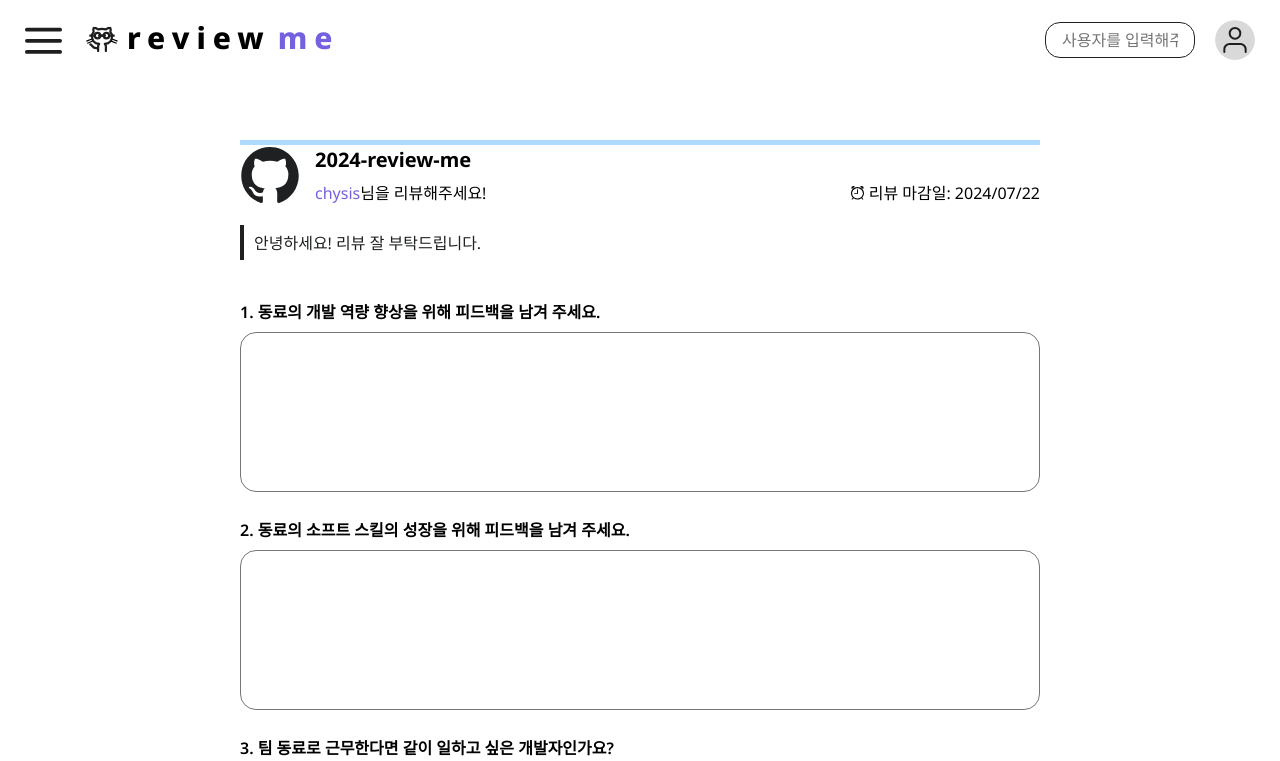
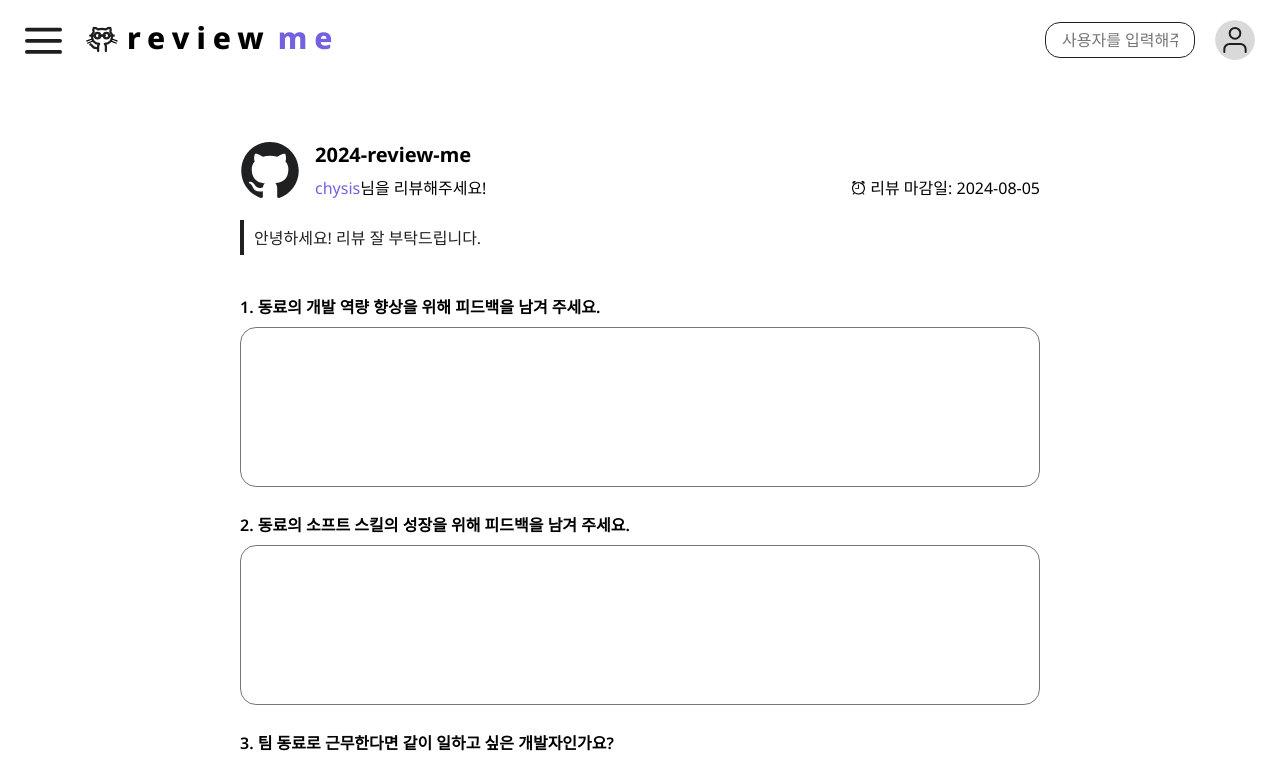
Before and after one commit to woowacourse-teams/2024-review-me, a React app in the folder frontend/: page /user/review-writing in a window 1280 px wide. Shown: the top 761 px of the page. Built offline with nearby package versions, Linux system fonts and the light colour scheme; a web font is replaced by a local one.

Commit message:
design: 리뷰 작성 페이지의 수정된 디자인 적용
- 색상 코드 수정
- 버튼 호버 시 스타일링 수정
- 리뷰 마감일 날짜 형식 변경

```diff
--- a/frontend/src/components/common/Button/styles.ts
+++ b/frontend/src/components/common/Button/styles.ts
@@ -11,7 +11,7 @@ export const Button = styled.button<{ buttonType: ButtonType }>`
   height: 4rem;
   padding: 2rem;
 
-  color: ${({ theme, buttonType }) => (buttonType === 'primary' ? theme.colors.white : theme.colors.pri)};
+  color: ${({ theme, buttonType }) => (buttonType === 'primary' ? theme.colors.white : theme.colors.primary)};
 
   background-color: ${({ theme, buttonType }) =>
     buttonType === 'primary' ? theme.colors.primary : theme.colors.white};
@@ -19,7 +19,7 @@ export const Button = styled.button<{ buttonType: ButtonType }>`
   border-radius: 0.8rem;
 
   &:hover {
-    color: ${({ theme }) => theme.colors.black};
     background-color: ${({ theme, buttonType }) => (buttonType ? theme.colors.primaryHover : theme.colors.lightGray)};
+    border: 0.1rem solid ${({ theme }) => theme.colors.primaryHover};
   }
 `;
--- a/frontend/src/pages/ReviewWriting/index.tsx
+++ b/frontend/src/pages/ReviewWriting/index.tsx
@@ -50,7 +50,7 @@ const ReviewWritingPage = () => {
   return (
     <S.ReviewWritingPage onSubmit={handleSubmitReview}>
       <S.ReviewFormHeader>
-        <S.InfoContainer>
+        <S.ReviewInfoContainer>
           <S.LogoImage src={GithubLogo} alt="깃허브 로고" />
           <S.Container>
             <S.ProjectName>2024-review-me</S.ProjectName>
@@ -60,11 +60,11 @@ const ReviewWritingPage = () => {
               </S.Reviewee>
               <S.ReviewExpirationDate>
                 <img src={ClockLogo} alt="시계" />
-                리뷰 마감일: 2024/07/22
+                리뷰 마감일: 2024-08-05
               </S.ReviewExpirationDate>
             </S.ReviewInfo>
           </S.Container>
-        </S.InfoContainer>
+        </S.ReviewInfoContainer>
         <RevieweeComment text={''}></RevieweeComment>
       </S.ReviewFormHeader>
       <S.ReviewFormMain>
--- a/frontend/src/pages/ReviewWriting/styles.ts
+++ b/frontend/src/pages/ReviewWriting/styles.ts
@@ -6,8 +6,6 @@ export const ReviewWritingPage = styled.form`
 
   width: 80rem;
   height: fit-content;
-
-  border-top: 0.5rem solid #aedaff;
 `;
 
 export const ReviewFormHeader = styled.header`
@@ -17,7 +15,7 @@ export const ReviewFormHeader = styled.header`
   margin-bottom: 3rem;
 `;
 
-export const InfoContainer = styled.div`
+export const ReviewInfoContainer = styled.div`
   display: flex;
   gap: 1.5rem;
 `;
--- a/frontend/src/styles/theme.ts
+++ b/frontend/src/styles/theme.ts
@@ -27,7 +27,8 @@ export const fontWeight: ThemeProperty<CSSProperties['fontWeight']> = {
 
 export const colors: ThemeProperty<CSSProperties['color']> = {
   primary: '#7361DF',
-  primaryHover: '#E6E3F6',
+  primaryHover: '#9082E6',
+  lightPurple: '#E6E3F6',
   black: '#1E2022',
   white: '#FFFFFF',
   lightGray: '#F1F2F4',
```
